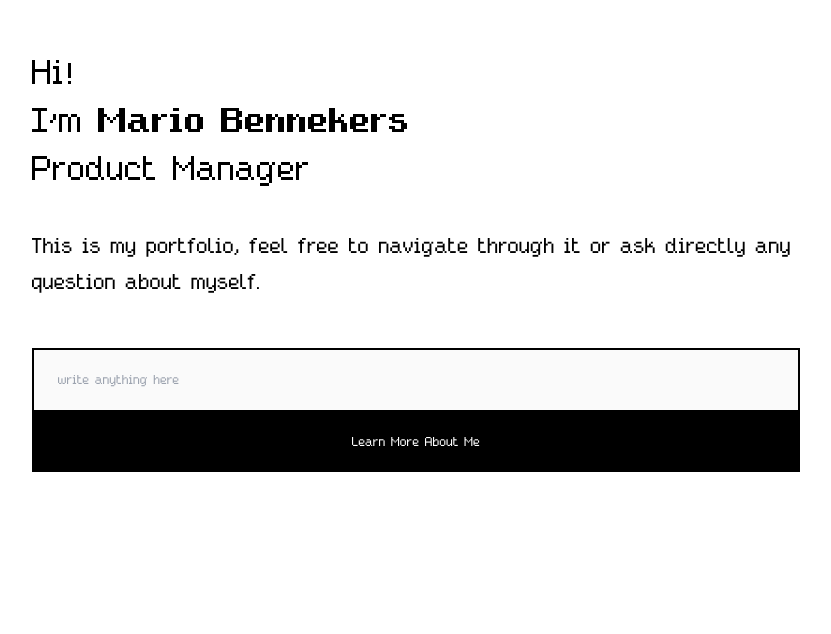
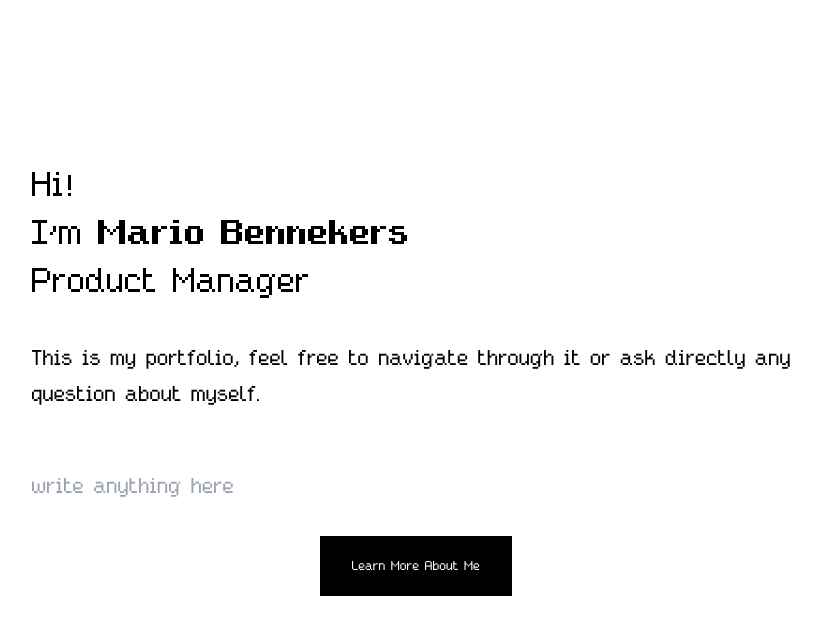
Before and after one commit to itsamimario/Portfolio, a Next.js app: page / in a window 1280 px wide. Shown: the part 140-774 px from the top of the page, without its empty margins (224-1055 px from the left). Built offline with nearby package versions, Linux system fonts and the light colour scheme.

Commit message:
fix: improve homepage UI layout and typography
- Position content at bottom of viewport
- Remove input border for cleaner look
- Center button below input
- Match input font size to body text (text-2xl md:text-3xl)

```diff
--- a/app/page.tsx
+++ b/app/page.tsx
@@ -3,7 +3,7 @@ import TerminalText from "@/components/TerminalText";
 
 export default function Home() {
   return (
-    <main className="min-h-screen bg-white flex items-center justify-center px-4">
+    <main className="min-h-screen bg-white flex items-end justify-center px-4 pb-16">
       <div className="max-w-3xl w-full">
         {/* Terminal-style intro text */}
         <div className="mb-12">
@@ -11,19 +11,21 @@ export default function Home() {
         </div>
 
         {/* Chat input area */}
-        <div className="space-y-4">
+        <div className="space-y-6">
           <input
             type="text"
             placeholder="write anything here"
-            className="w-full px-6 py-4 border-2 border-black text-black font-pixel text-lg focus:outline-none focus:ring-2 focus:ring-black"
+            className="w-full px-0 py-2 bg-transparent text-gray-400 font-pixel text-2xl md:text-3xl placeholder-gray-400 focus:outline-none"
             disabled
           />
 
-          <Link href="/about">
-            <button className="w-full px-6 py-4 bg-black text-white font-pixel text-lg hover:bg-gray-800 transition-colors">
-              Learn More About Me
-            </button>
-          </Link>
+          <div className="flex justify-center">
+            <Link href="/about">
+              <button className="px-8 py-4 bg-black text-white font-pixel text-lg hover:bg-gray-800 transition-colors">
+                Learn More About Me
+              </button>
+            </Link>
+          </div>
         </div>
       </div>
     </main>
```
